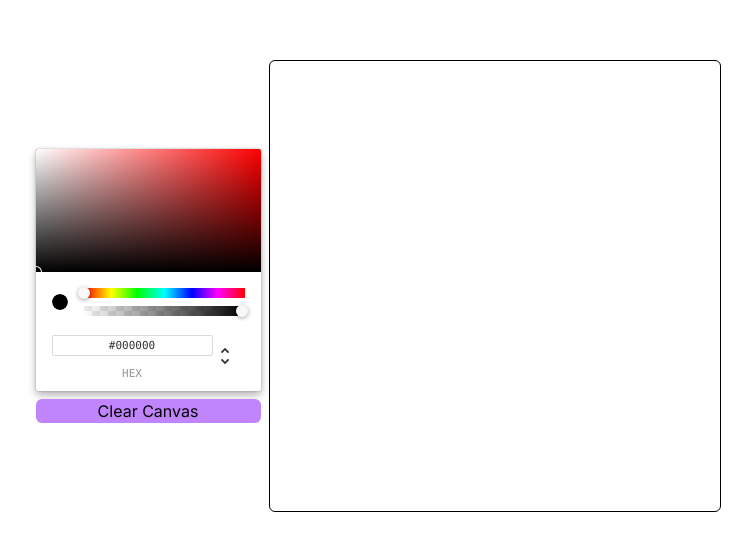
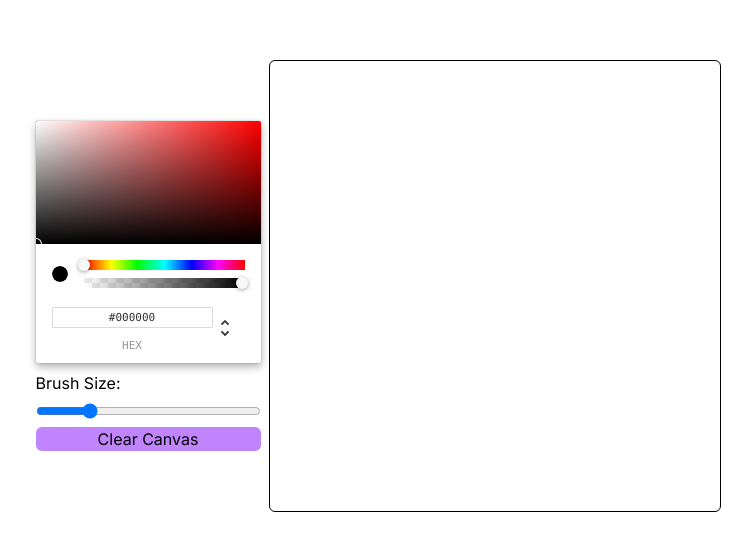
Before and after one commit to Pushpagtm/Skribbl, a Next.js app in the folder skribbl/: page / in a window 1280 px wide. Shown: the part 114-664 px from the top of the page, without its empty margins (262-1014 px from the left). Built offline with nearby package versions, Linux system fonts and the light colour scheme.

Commit message:
added brush size selector

```diff
--- a/skribbl/app/page.tsx
+++ b/skribbl/app/page.tsx
@@ -6,13 +6,16 @@ interface pageProps {}
 
 const page: FC<pageProps> = () => {
   const [color, setColor] = useState("#000");
+  const [brushSize, setBrushSize] = useState(3);
   const { canvasRef, onMouseDown, clearCanvas } = useDraw(drawLine);
   function drawLine({ currentPoint, prevPoint, ctx }: Draw) {
     const { x: currX, y: currY } = currentPoint;
     const lineColor = color;
-    const lineWidth = 3;
+    // const lineWidth = 3;
+    const lineWidth = brushSize;
     let startPoint = prevPoint ?? currentPoint;
-    ctx.beginPath;
+    // ctx.beginPath;
+    ctx.beginPath();
     ctx.lineWidth = lineWidth;
     ctx.strokeStyle = lineColor;
     ctx.moveTo(startPoint.x, startPoint.y);
@@ -28,6 +31,17 @@ const page: FC<pageProps> = () => {
       <div className="w-screen h-screen bg-white flex justify-center items-center gap-2">
         <div className="flex flex-col gap-2">
           <ChromePicker color={color} onChange={(e) => setColor(e.hex)} />
+          <label htmlFor="brushSize" className="text-black">
+            Brush Size:
+          </label>
+          <input
+            type="range"
+            id="brushSize"
+            min={1}
+            max={10}
+            value={brushSize}
+            onChange={(e) => setBrushSize(Number(e.target.value))}
+          />
           <button
             onClick={clearCanvas}
             className="bg-purple-400 border-black rounded-md"
```
